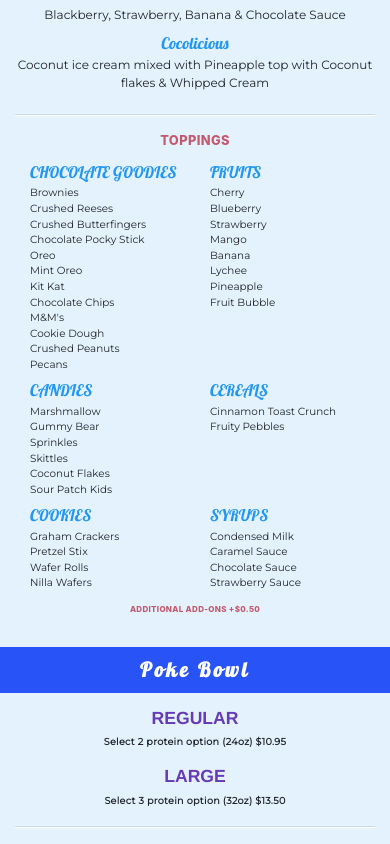
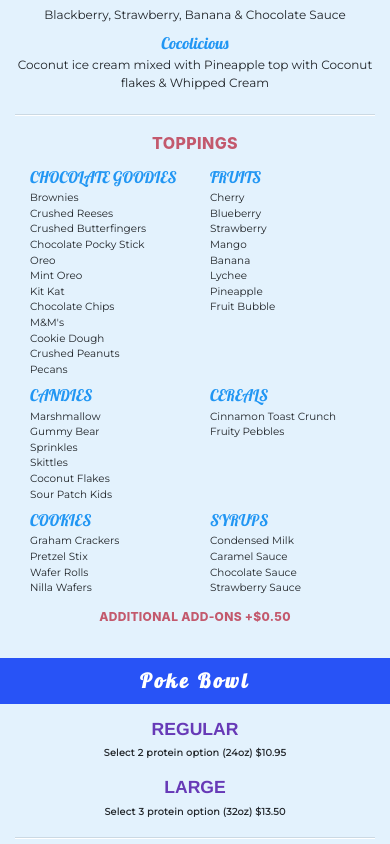
Before and after one commit to Dewinurdin/icy-blue, a React (Create React App) app: page / in a window 390 px wide. Shown: the part 1160-2004 px from the top of the page. Built offline with nearby package versions, Linux system fonts and the light colour scheme.

Commit message:
larger fonts  subtitle, signature

```diff
--- a/src/App.css
+++ b/src/App.css
@@ -344,7 +344,7 @@
     letter-spacing: 0;
   }
   .menu-subtitle {
-    font-size: .8rem;
+    font-size: 1rem;
     letter-spacing: .4px;
     padding-top: 0rem;
     padding-bottom: .5rem;
@@ -365,13 +365,13 @@
     padding-top: 0;
   }
   .signature {
-    font-size: 1rem;
+    font-size: 1.25rem;
     padding: .5rem;
     letter-spacing: .5px;
   }
   .notations {
     color: #C3596D;
-    font-size: .5rem;
+    font-size: .75rem;
     letter-spacing: .3px;
     font-weight: 800;
     text-align: center;
```
